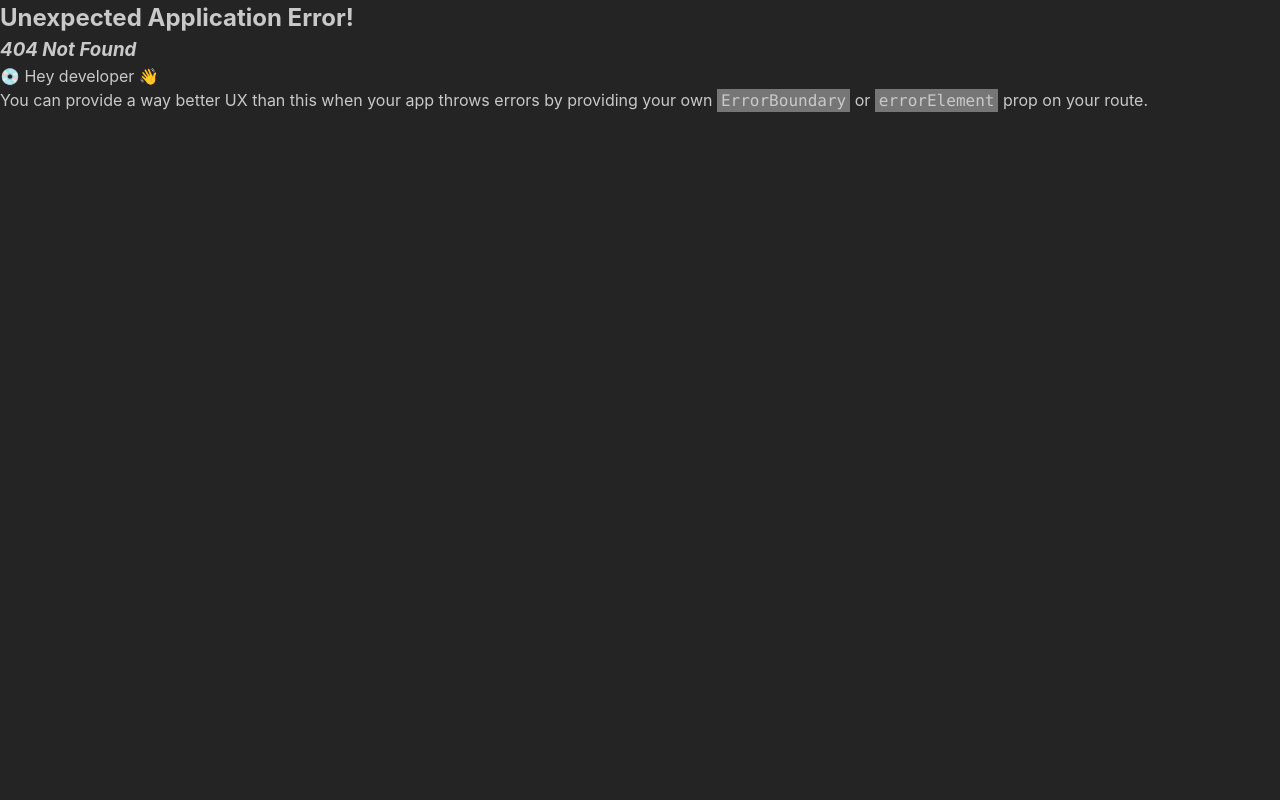
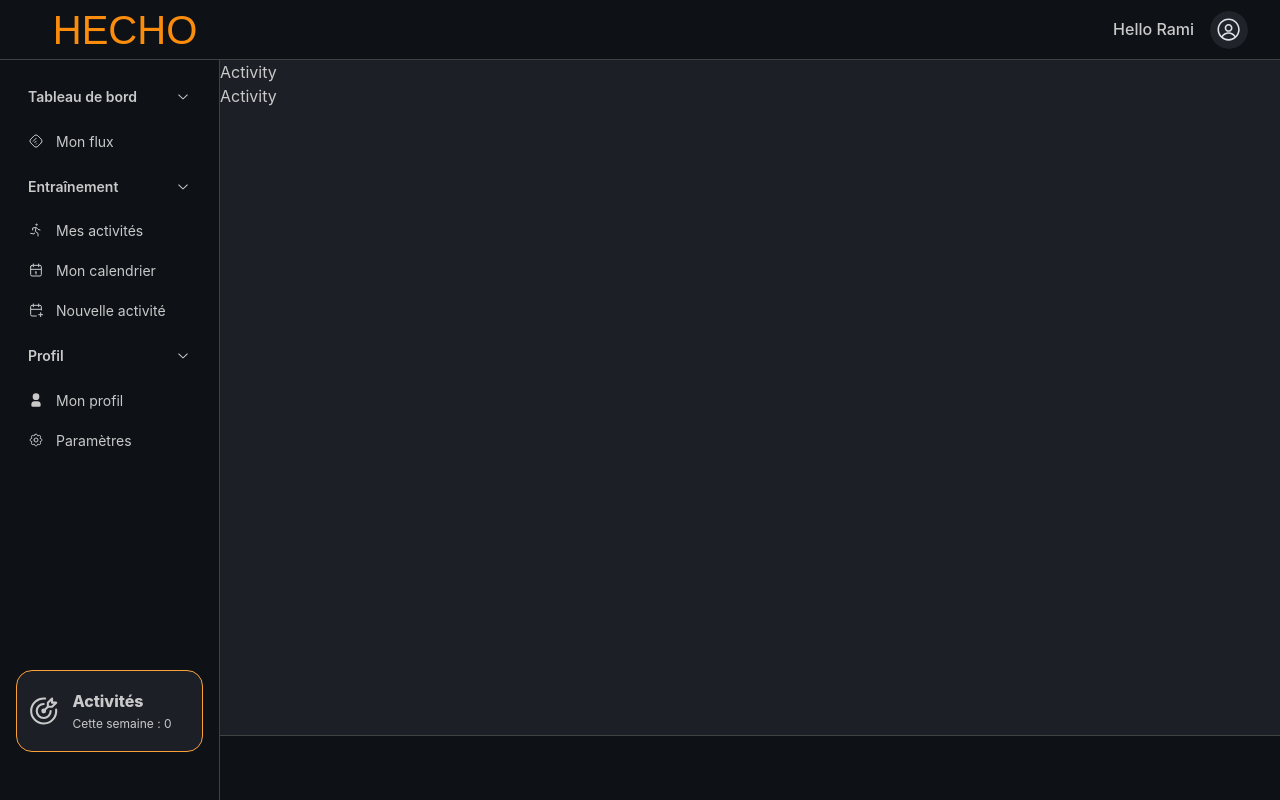
Before and after one commit to rami-rostom/hecho-front, a React (Vite) app: page /activity in a window 1280 px wide. Before the commit this address had no page. Built offline with nearby package versions, Linux system fonts and the light colour scheme; a web font is replaced by a local one.

Commit message:
:sparkles: feat: add activity to router + add activity page

```diff
--- a/src/router.tsx
+++ b/src/router.tsx
@@ -2,6 +2,7 @@ import { createBrowserRouter } from 'react-router-dom';
 
 import Root from './routes/Root/Root';
 import Home from './routes/Home/Home';
+import Activity from './routes/Activity/Activity';
 import CreateActivity from './routes/CreateActivity/CreateActivity';
 
 // eslint-disable-next-line import/prefer-default-export
@@ -15,6 +16,10 @@ export const router = createBrowserRouter([
         element: <Home />,
       },
       {
+        path: '/activity',
+        element: <Activity />,
+      },
+      {
         path: '/activity/create',
         element: <CreateActivity />,
       },
--- /dev/null
+++ b/src/routes/Activity/Activity.tsx
@@ -0,0 +1,10 @@
+function Activity() {
+  return (
+    <>
+      <div>Activity</div>
+      <div>Activity</div>
+    </>
+  );
+}
+
+export default Activity;
```
